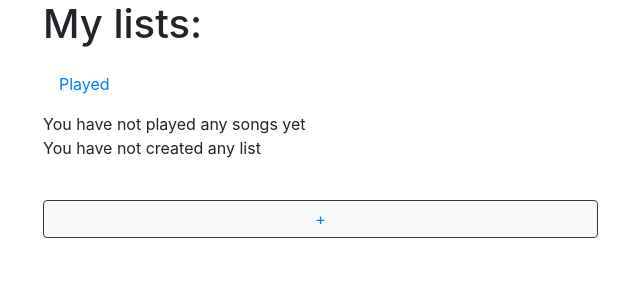
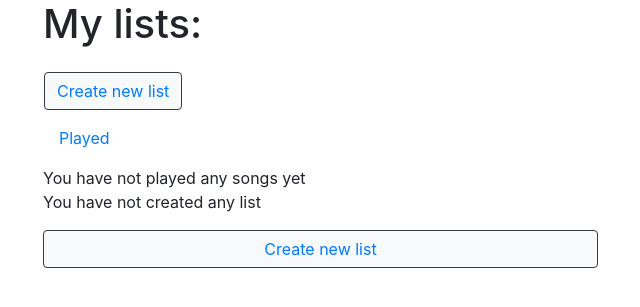
Before and after one commit to Mvystrcilova/songRecommender, a Django app: page /mylists/ in a window 1280 px wide. Shown: the part 78-385 px from the top of the page, without its empty margins (42-682 px from the left). Run offline with Django 3.2, Linux system fonts and the light colour scheme; the visitor is signed in with stand-in values (Sample User, id 1); data that the repository does not hold is empty; some libraries are stand-ins or nearby versions.

Commit message:
showmory a odhlasovani

```diff
--- a/songRecommender/templates/base_generic.html
+++ b/songRecommender/templates/base_generic.html
@@ -55,7 +55,7 @@
                            aria-haspopup="true" aria-expanded="false">{{ user.get_username }}</a>
                         <div class="dropdown-menu">
                             <a class="dropdown-item" href="#">Settings</a>
-                            <a class="dropdown-item" href="{% url 'login'%}?next={{request.path}}">Log out</a>
+                            <a class="dropdown-item" href="{% url 'logout'%}?next={{request.path}}">Log out</a>
                         </div>
                     </li>
                     {% else %}
@@ -89,5 +89,8 @@
         integrity="sha384-ChfqqxuZUCnJSK3+MXmPNIyE6ZbWh2IMqE241rYiqJxyMiZ6OW/JmZQ5stwEULTy"
         crossorigin="anonymous"></script>
 <script src="{% static 'js/bootstrap.min.js' %}"></script>
+<script src="{% static 'js/jquery-3.1.1.min.js' %}"></script>
+<script src="{% static 'js/jquery.waypoints.min.js' %}"></script>
+<script src="{% static 'js/infinite.min.js' %}"></script>
 </body>
 </html>
--- a/songRecommender/templates/registration/login.html
+++ b/songRecommender/templates/registration/login.html
@@ -39,7 +39,9 @@
         </div>
     </form>
 
-    {# Assumes you setup the password_reset view in your URLconf #}
+    <div class="row">
     <p class="p-4"><a href="{% url 'password_reset' %}">Lost password?</a></p>
+    <p class="p-4"><a href="{% url 'signup' %}">Sign up</a></p>
+    </div>
 
 {% endblock %}
--- a/songRecommender/templates/songRecommender/my_lists.html
+++ b/songRecommender/templates/songRecommender/my_lists.html
@@ -3,7 +3,12 @@
 
 {% block content %}
     <div class="row">
-        <h1 class="col-md-3">My lists: </h1>
+        <h1 class="col-md-3">My lists:</h1>
+    </div>
+    <div class="row">
+        <button class="btn btn-outline-success ml-3 mt-3 bg-light text-dark btn-outline-dark"
+                    type="submit"><a href="{% url 'list_create' %}">Create new list</a>
+        </button>
     </div>
     <div class="row">
         {% if played_songs %}
@@ -15,6 +20,9 @@
                             <a href="{% url 'song_detail' played_song.pk %}">{{ played_song.song_id1 }}</a>
                         </li>
                     {% endfor %}
+                    <li class="list-unstyled">
+                        <a  class="btn btn-outline-success col-md-6 bg-light text-dark btn-outline-dark mt-2" href="{% url 'recommended_songs' %}">Show more</a>
+                    </li>
                 </ul>
             </div>
             <div class="col-md-6 p-3">
@@ -25,6 +33,9 @@
                         <a href="{% url 'song_detail' nearby_song.song_id.pk %}">{{ nearby_song.song_id }}</a>
                     </li>
                     {% endfor %}
+                    <li class="list-unstyled">
+                        <a  class="btn btn-outline-success col-md-6 bg-light text-dark btn-outline-dark mt-2" href="{% url 'recommended_songs' %}">Show more</a>
+                    </li>
                 </ul>
             </div>
         {% else %}
@@ -45,24 +56,32 @@
                 {% if l.songs.all %}
                     <div class="col-md-6">
                         <ul class="list-group">
-                            <a class="p-3" href="{% url 'list_detail' l.pk %}">{{ l.name }}</a>
-                            <p class="btn btn-outline-success mt-4 col-md-6  bg-light text-dark btn-outline-dark"
-                    type="submit"><a href="{% url 'list_delete'  l.pk %}">-</a>
+                            <li class="list-unstyled float-lg-right mt-4">
+                                <a class="col-md-2" href="{% url 'list_detail' l.pk %}">{{ l.name }}</a>
+                                <a class="btn btn-outline-success col-md-1 bg-light text-dark btn-outline-dark float-center mb-2"
+                                   type="submit" href="{% url 'list_delete'  l.pk %}">-</a>
+                            </li>
                             {% for song in l.songs.all %}
                                 <li class="list-group-item">
                                     <a href="{% url 'song_detail' song.pk %}"> {{ song }} </a>
                                 </li>
                             {% endfor %}
+                            <li class="list-unstyled">
+                                <a  class="btn btn-outline-success col-md-6 bg-light text-dark btn-outline-dark mt-2 mb-3" href="{% url 'list_detail' l.pk %}">Show more</a>
+                            </li>
                         </ul>
                     </div>
                     <div class="col-md-6">
-                        <ul class="list-group">
-                            <p class="p-2">Here are songs similar to {{ l.name }} </p>
+                        <ul class="list-group mt-3">
+                            <p class="m-3">Here are songs similar to {{ l.name }} </p>
                             {% for nearby_song in l.nearby_songs.all|slice:"0:10" %}
                                 <li class="list-group-item">
                                     <a href="{% url 'song_detail' nearby_song.pk %}"> {{ nearby_song }} </a>
                                 </li>
                             {% endfor %}
+                            <li class="list-unstyled">
+                                <a  class="btn btn-outline-success col-md-6 bg-light text-dark btn-outline-dark mt-2 mb-3" href="{% url 'list_detail' l.pk %}">Show more</a>
+                            </li>
                         </ul>
                     </div>
                 {% else %}
@@ -77,13 +96,11 @@
                 {% endif %}
             </div>
         {% endfor %}
-        <button class="btn btn-outline-success mt-4 col-md-6  bg-light text-dark btn-outline-dark"
-                    type="submit"><a href="{% url 'list_create' %}">+</a>
-            </button>
+
     {% else %}
         <p>You have not created any list</p>
-        <button class="btn btn-outline-success mt-4 col-md-6  bg-light text-dark btn-outline-dark"
-                    type="submit"><a href="{% url 'list_create' %}">+</a>
+        <button class="btn btn-outline-success mb-4 mr-4 col-md-6  bg-light text-dark btn-outline-dark"
+                    type="submit"><a href="{% url 'list_create' %}">Create new list</a>
         </button>
     {% endif %}
 {% endblock %}
--- a/songRecommender/views.py
+++ b/songRecommender/views.py
@@ -18,6 +18,7 @@ from .forms import SignUpForm
 
 from django.contrib.auth import login
 from django.contrib.auth.models import User
+from django.contrib.auth.decorators import login_required
 from django.shortcuts import render, redirect
 from django.utils.encoding import force_text
 from django.utils.http import urlsafe_base64_decode
@@ -104,7 +105,8 @@ class MyListsView(LoginRequiredMixin, generic.ListView):
 
         return context
 
-class AllSongsView(generic.ListView):
+
+class AllSongsView(LoginRequiredMixin, generic.ListView):
     model = Song
     template_name = 'songRecommender/all_songs.html'
     context_object_name = 'songs'
@@ -154,6 +156,7 @@ def dislikeSong(request, pk):
     return redirect('song_detail', request.path.split('/')[2])
 
 
+@login_required()
 def addSong(request):
     if request.method == 'POST':
         form = SongModelForm(request.POST)
@@ -240,3 +243,8 @@ def add_song_to_list(request, pk, pk2):
     check_if_in_played(pk, request.user.profile, is_being_played=False)
 
     return redirect('song_detail', pk)
+
+def logout(request):
+
+    logout(request)
+    return render(request, 'registration/logged_out.html')
```
Also changed, not shown: songRecommender/templates/songRecommender/song_detail.html (+22 -4 lines), README.md.
